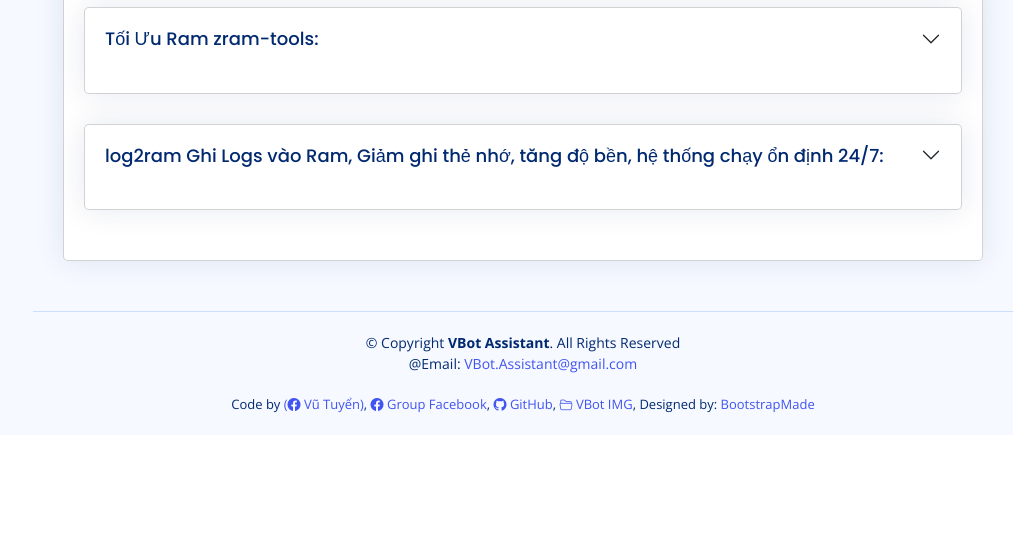
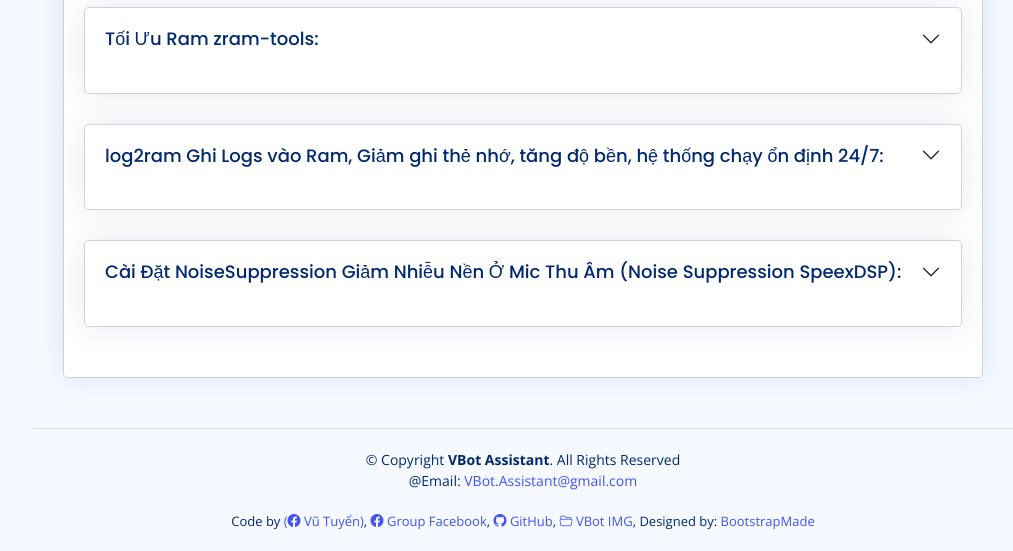
Before and after one commit to marion001/VBot_Offline, a PHP site: page /FAQ.php in a window 1280 px wide. Shown: the part 2672-3223 px from the top of the page, without its empty margins (267-1280 px from the left). Before the commit the page ends 3085 px from the top, so only its background shows below. Run offline with PHP 8.4, Linux system fonts and the light colour scheme; data that the repository does not hold is empty; some libraries are stand-ins or nearby versions.

Commit message:
08/02/2026

```diff
--- a/Version.json
+++ b/Version.json
@@ -1,8 +1,8 @@
 {
     "version": "1.0.90",
     "projectName": "Program VBot Offline",
-    "description": "Tối ưu code hệ thống, hỗ trợ tối ưu zram-tools và log2ram xem chi tiết thiếp lập trong: Hướng Dẫn",
-    "releaseDate": "08/02/2026",
+    "description": "Lọc Nhiễu Nền Noise, Tối ưu code hệ thống, hỗ trợ tối ưu zram-tools và log2ram xem chi tiết thiếp lập trong: Hướng Dẫn",
+    "releaseDate": "08/02/2026-1",
     "changes": [
         {
             "type": "feature",
--- a/html/Config.php
+++ b/html/Config.php
@@ -1156,7 +1156,7 @@ include 'html_head.php';
             <div class="card accordion" id="accordion_button_volume_setting">
               <div class="card-body">
                 <h5 class="card-title accordion-button collapsed" type="button" data-bs-toggle="collapse" data-bs-target="#collapse_button_volume_setting" aria-expanded="false" aria-controls="collapse_button_volume_setting">
-                  Cấu Hình Âm Thanh Volume/Mic, <font color=red> VAD</font>:
+                  Cấu Hình Âm Thanh Volume/Mic, <font color=red>  VAD, Lọc Nhiễu Noise Suppression</font>:
                 </h5>
                 <div id="collapse_button_volume_setting" class="accordion-collapse collapse" aria-labelledby="headingThree" data-bs-parent="#collapse_button_volume_setting">
                  <div class="alert alert-success" role="alert">
@@ -1176,6 +1176,8 @@ include 'html_head.php';
 					  <?php
                       echo select_field('vad_mode', 'Mức Độ Lọc Nhiễu', ['0' => 'Lọc Thấp Nhất', '1' => 'Lọc Nhẹ (Khuyên Dùng)', '2' => 'Lọc Trung Bình (Khuyên Dùng)', '3' => 'Lọc Mạnh'], $Config['smart_config']['webrtcvad']['vad_mode'], []);
 					  echo input_field('vad_rms', 'Ngưỡng RMS Tối Thiếu', $Config['smart_config']['webrtcvad']['rms_threshold'] ?? 220, 'required', 'number', '1', '0', '1200', 'Ngưỡng biên độ RMS Của Mic, Dữ liệu biên độ âm thanh khi Mic thu âm được dưới ngưỡng tối thiếu được thiết lập sẽ bị bỏ qua, chỉ chấp nhận biên độ RMS trên ngưỡng được thiết lập, giá trị thiết lập ngưỡng còn phụ thuộc vào âm thanh môi trường thực tế. trung bình khoảng 200-300', 'border-success', '', '', '', '', '');
+						echo input_field('', 'Cài Lọc Nhiễu Noise Suppression', "http://$serverIp/FAQ.php", 'disabled', 'text', '', '', '', '', 'border-danger', 'Truy Cập', "http://$serverIp/FAQ.php", 'btn btn-success border-danger', 'link', '_blank');
+
                       ?>
                     </div>
                     </div>
--- a/html/FAQ.php
+++ b/html/FAQ.php
@@ -1536,7 +1536,6 @@ $:> sudo systemctl disable dphys-swapfile</code>
 </div>
 </div>
 
-
 <div class="card accordion" id="accordion_button_logs2ram">
 <div class="card-body">
 <h5 class="card-title accordion-button collapsed" type="button" data-bs-toggle="collapse" data-bs-target="#collapse_button_logs2ram" aria-expanded="false" aria-controls="collapse_button_logs2ram">
@@ -1645,6 +1644,52 @@ $:> df -h /var/log</code></pre>
 </div>
 </div>
 </div>
+
+
+<div class="card accordion" id="accordion_button_NoiseSuppression">
+<div class="card-body">
+<h5 class="card-title accordion-button collapsed" type="button" data-bs-toggle="collapse" data-bs-target="#collapse_button_NoiseSuppression" aria-expanded="false" aria-controls="collapse_button_NoiseSuppression">
+Cài Đặt NoiseSuppression Giảm Nhiễu Nền Ở Mic Thu Âm (Noise Suppression SpeexDSP):</h5>
+<div id="collapse_button_NoiseSuppression" class="accordion-collapse collapse" aria-labelledby="headingThree" data-bs-parent="#collapse_button_NoiseSuppression">
+      <div class="d-flex align-items-start mb-4">
+        <span class="badge bg-primary rounded-pill fs-5 me-3" style="min-width: 2.5rem; height: 2.5rem; line-height: 2.5rem; padding: 0;">1</span>
+        <div class="flex-grow-1">
+          <h5 class="mb-3">Clone repository về máy</h5>
+          <pre class="bg-dark text-white p-3 rounded"><code>$:> git clone https://github.com/TeaPoly/speexdsp-ns-python.git</code></pre>
+        </div>
+      </div>
+      <div class="d-flex align-items-start mb-4">
+        <span class="badge bg-primary rounded-pill fs-5 me-3" style="min-width: 2.5rem; height: 2.5rem; line-height: 2.5rem; padding: 0;">2</span>
+        <div class="flex-grow-1">
+          <h5 class="mb-3">Di chuyển vào thư mục vừa clone</h5>
+          <pre class="bg-dark text-white p-3 rounded"><code>$:> cd speexdsp-ns-python</code></pre>
+        </div>
+      </div>
+      <div class="d-flex align-items-start mb-4">
+        <span class="badge bg-primary rounded-pill fs-5 me-3" style="min-width: 2.5rem; height: 2.5rem; line-height: 2.5rem; padding: 0;">3</span>
+        <div class="flex-grow-1">
+          <h5 class="mb-3">Cài đặt thư viện</h5>
+          <pre class="bg-dark text-white p-3 rounded"><code>$:> sudo python3 setup.py install</code></pre>
+        </div>
+      </div>
+      <div class="d-flex align-items-start mb-3">
+        <span class="badge bg-primary rounded-pill fs-5 me-3" style="min-width: 2.5rem; height: 2.5rem; line-height: 2.5rem; padding: 0;">4</span>
+        <div class="flex-grow-1">
+          <h5 class="mb-3">Kiểm tra cài đặt thành công</h5>
+          <pre class="bg-dark text-white p-3 rounded"><code>python3 - << 'EOF'
+from speexdsp_ns import NoiseSuppression
+print("SpeexDSP NS READY")
+EOF</code></pre>
+          <div class="alert alert-success mt-3">
+            <strong>Thành công nếu thấy dòng:</strong><br>
+            <code>SpeexDSP NS READY</code>
+          </div>
+        </div>
+      </div>
+</div>
+</div>
+
+
 
 
             </div>
```
